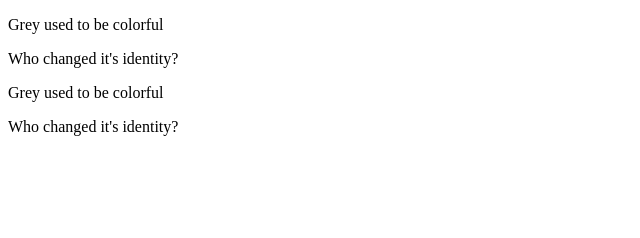
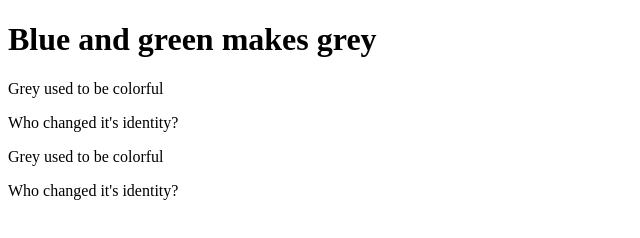
Before and after one commit to hellaar/webzite, a plain HTML site: page webszite.html in a window 1280 px wide. Shown: the whole page, without its empty margins (0-640 px from the left). Drawn offline with Linux system fonts and the light colour scheme.

Commit message:
Update webszite.html

```diff
--- a/webszite.html
+++ b/webszite.html
@@ -3,6 +3,8 @@
 <head>
     <meta charset="UTF-8">
     <title>Blue and green makes grey</title>
+
+    <h1>Blue and green makes grey</h1>
 
     <p>Grey used to be colorful</p>
 
```
